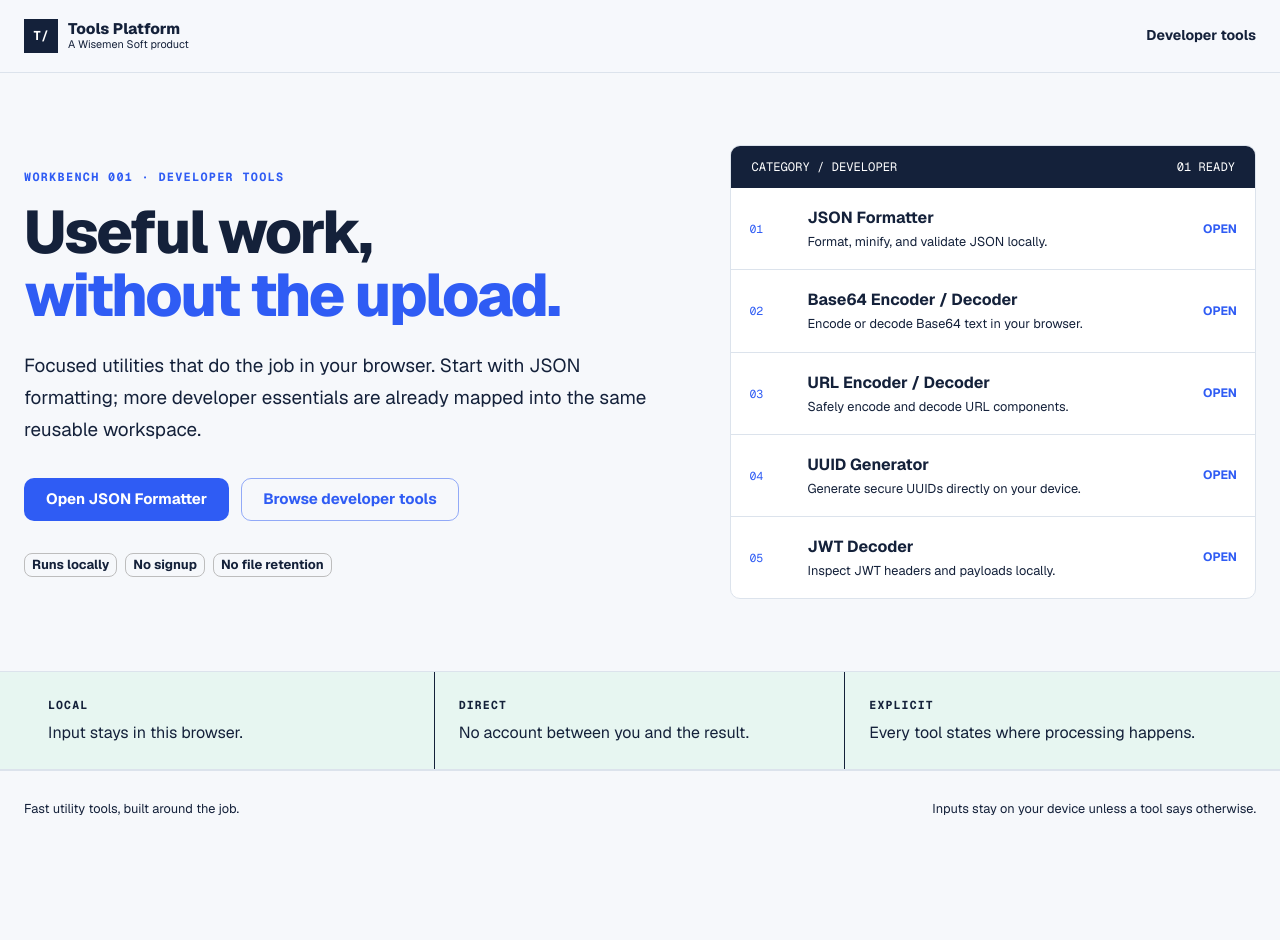
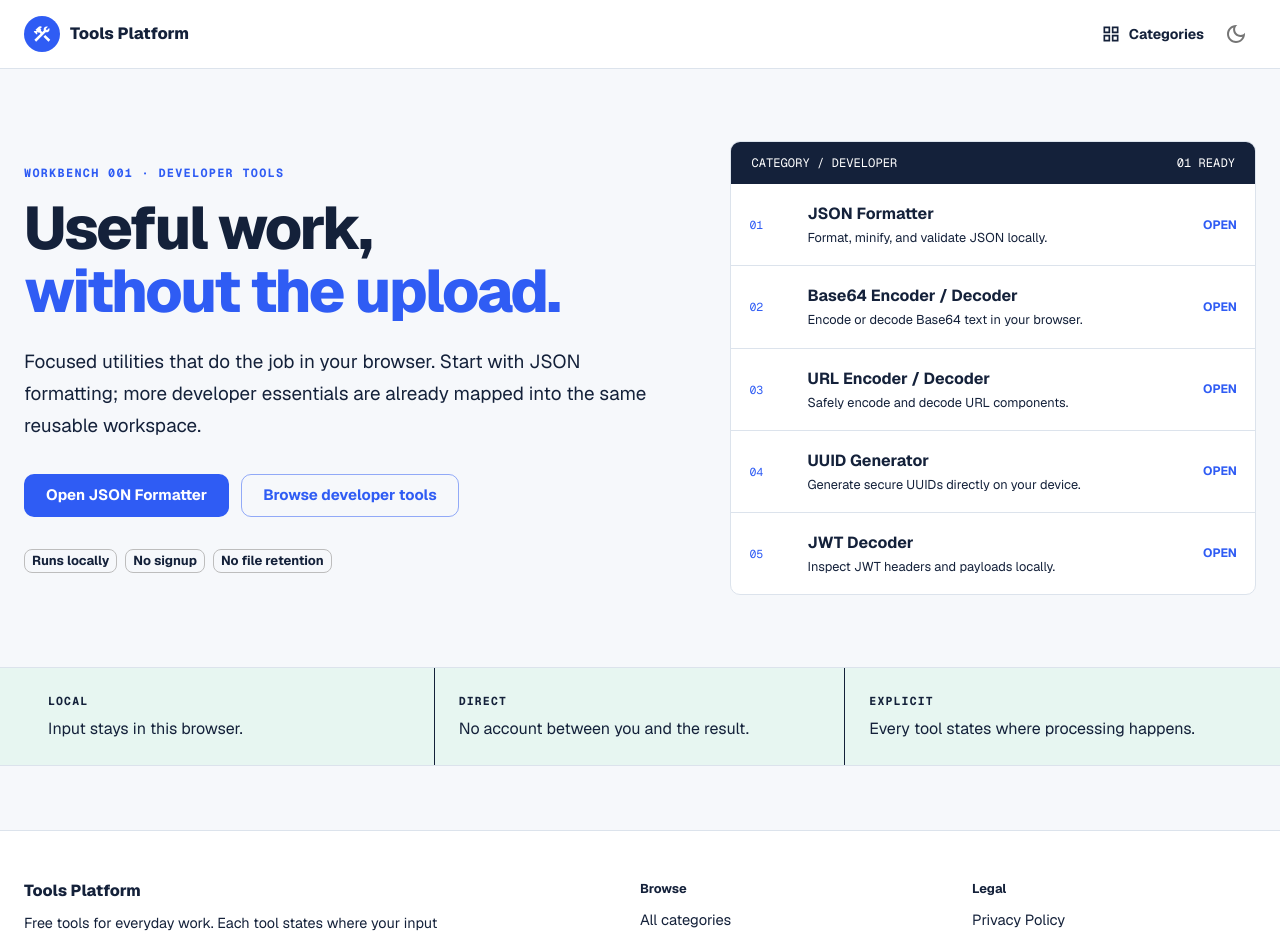
Before and after one commit to wasimakram516/tools-platform-frontend, a Next.js app: page / in a window 1280 px wide. Shown: the top 940 px of the page. Before the commit the page ends 847 px from the top, so only its background shows below. Built offline with nearby package versions, Linux system fonts and the light colour scheme; no server answers; what @mui/material-nextjs would draw is missing.

Commit message:
feat(layout): rebuild header, footer, and page frame

```diff
--- a/components/layout/site-footer.tsx
+++ b/components/layout/site-footer.tsx
@@ -1,22 +1,102 @@
-import { Box, Container, Stack, Typography } from "@mui/material";
+import { Box, Container, Link, Stack, Typography } from "@mui/material";
 import type { ReactNode } from "react";
+import { NextLink } from "@/components/ui/next-link";
+import { WisemenSoftLogo } from "@/components/ui/wisemen-soft-logo";
+import { LEGAL_DOCUMENTS } from "@/lib/legal/legal-content";
+import { COMPANY_NAME, COMPANY_URL } from "@/lib/site-config";
+import { getAvailableToolCategories } from "@/lib/tools/tool-registry";
+
+interface FooterLinkGroupProps {
+  links: ReadonlyArray<{ href: string; label: string }>;
+  title: string;
+}
 
 /**
- * Renders the compact product footer.
+ * Renders one titled column of footer links.
+ */
+function FooterLinkGroup({ links, title }: FooterLinkGroupProps): ReactNode {
+  return (
+    <Stack aria-label={title} component="nav" sx={{ gap: 1.25 }}>
+      <Typography color="text.secondary" component="h2" sx={{ fontSize: "0.8rem", fontWeight: 700 }}>
+        {title}
+      </Typography>
+      {links.map((link) => (
+        <Link
+          color="text.primary"
+          component={NextLink}
+          href={link.href}
+          key={link.href}
+          sx={{ fontSize: "0.92rem" }}
+        >
+          {link.label}
+        </Link>
+      ))}
+    </Stack>
+  );
+}
+
+/**
+ * Renders the product footer: brand blurb, browse and legal links, and company attribution.
  */
 export function SiteFooter(): ReactNode {
+  const browseLinks = [
+    { href: "/categories", label: "All categories" },
+    ...getAvailableToolCategories().map((category) => ({
+      href: `/categories/${category.slug}`,
+      label: category.name,
+    })),
+  ];
+  const legalLinks = LEGAL_DOCUMENTS.map((document) => ({
+    href: `/${document.slug}`,
+    label: document.title,
+  }));
+
   return (
-    <Box component="footer" sx={{ borderTop: "1px solid", borderColor: "divider", py: 3.5 }}>
-      <Container maxWidth="xl">
+    <Box
+      component="footer"
+      sx={{ bgcolor: "background.paper", borderTop: "1px solid", borderColor: "divider", mt: 8 }}
+    >
+      <Container maxWidth="xl" sx={{ py: { xs: 5, md: 6 } }}>
+        <Box
+          sx={{
+            display: "grid",
+            gap: { xs: 4, md: 6 },
+            gridTemplateColumns: { xs: "1fr", sm: "repeat(2, 1fr)", md: "2fr 1fr 1fr" },
+          }}
+        >
+          <Box sx={{ maxWidth: 420 }}>
+            <Typography sx={{ fontWeight: 750 }}>Tools Platform</Typography>
+            <Typography color="text.secondary" sx={{ fontSize: "0.9rem", lineHeight: 1.7, mt: 1 }}>
+              Free tools for everyday work. Each tool states where your input is processed, and
+              nothing needs an account.
+            </Typography>
+          </Box>
+          <FooterLinkGroup links={browseLinks} title="Browse" />
+          <FooterLinkGroup links={legalLinks} title="Legal" />
+        </Box>
+
         <Stack
           direction={{ xs: "column", sm: "row" }}
-          sx={{ gap: 1, justifyContent: "space-between" }}
+          sx={{
+            alignItems: { xs: "flex-start", sm: "center" },
+            borderTop: "1px solid",
+            borderColor: "divider",
+            gap: 2,
+            justifyContent: "space-between",
+            mt: 5,
+            pt: 3,
+          }}
         >
+          <Stack direction="row" sx={{ alignItems: "center", gap: 1.5 }}>
+            <Typography color="text.secondary" sx={{ fontSize: "0.8rem" }}>
+              A product of
+            </Typography>
+            <Link href={COMPANY_URL} rel="noopener" sx={{ display: "inline-flex" }}>
+              <WisemenSoftLogo />
+            </Link>
+          </Stack>
           <Typography color="text.secondary" sx={{ fontSize: "0.8rem" }}>
-            Fast utility tools, built around the job.
-          </Typography>
-          <Typography color="text.secondary" sx={{ fontSize: "0.8rem" }}>
-            Inputs stay on your device unless a tool says otherwise.
+            {`© ${new Date().getFullYear()} ${COMPANY_NAME}. All rights reserved.`}
           </Typography>
         </Stack>
       </Container>
--- a/components/layout/site-header.tsx
+++ b/components/layout/site-header.tsx
@@ -1,4 +1,8 @@
-import { Box, Container, Link, Stack, Typography } from "@mui/material";
+import ConstructionIcon from "@mui/icons-material/Construction";
+import GridViewOutlinedIcon from "@mui/icons-material/GridViewOutlined";
+import { Box, Button, Container, Stack, Typography } from "@mui/material";
+import { ColorModeToggle } from "@/components/ui/color-mode-toggle";
+import { NextLink } from "@/components/ui/next-link";
 import type { ReactNode } from "react";
 
 /**
@@ -9,62 +13,58 @@ export function SiteHeader(): ReactNode {
     <Box
       component="header"
       sx={{
-        bgcolor: "rgba(247, 249, 252, 0.92)",
+        bgcolor: "background.paper",
         borderBottom: "1px solid",
         borderColor: "divider",
-        position: "relative",
-        zIndex: 2,
+        position: "sticky",
+        top: 0,
+        zIndex: "appBar",
       }}
     >
       <Container maxWidth="xl">
         <Stack
           direction="row"
-          sx={{
-            alignItems: "center",
-            justifyContent: "space-between",
-            minHeight: 72,
-          }}
+          sx={{ alignItems: "center", justifyContent: "space-between", minHeight: 68 }}
         >
-          <Link
+          <Stack
+            aria-label="Tools Platform home"
+            component={NextLink}
+            direction="row"
             href="/"
-            color="inherit"
-            underline="none"
-            sx={{ alignItems: "center", display: "inline-flex", gap: 1.25 }}
+            sx={{ alignItems: "center", color: "inherit", gap: 1.25, textDecoration: "none" }}
           >
             <Box
               aria-hidden="true"
               sx={{
-                bgcolor: "text.primary",
-                color: "common.white",
-                display: "grid",
-                fontFamily: "var(--font-geist-mono)",
-                fontSize: "0.8rem",
-                fontWeight: 700,
-                height: 34,
-                placeItems: "center",
-                width: 34,
+                alignItems: "center",
+                bgcolor: "primary.main",
+                borderRadius: 2.5,
+                color: "primary.contrastText",
+                display: "inline-flex",
+                height: 36,
+                justifyContent: "center",
+                width: 36,
               }}
             >
-              T/
+              <ConstructionIcon sx={{ fontSize: 20 }} />
             </Box>
             <Box>
-              <Typography sx={{ fontSize: "0.96rem", fontWeight: 750, lineHeight: 1.1 }}>
+              <Typography sx={{ fontSize: "1.02rem", fontWeight: 750, lineHeight: 1.15 }}>
                 Tools Platform
               </Typography>
-              <Typography color="text.secondary" sx={{ fontSize: "0.68rem", lineHeight: 1.2 }}>
-                A Wisemen Soft product
-              </Typography>
             </Box>
-          </Link>
-
-          <Link
-            href="/categories/developer-tools"
-            color="text.primary"
-            underline="hover"
-            sx={{ fontSize: "0.88rem", fontWeight: 650 }}
-          >
-            Developer tools
-          </Link>
+          </Stack>
+          <Stack component="nav" aria-label="Primary" direction="row" sx={{ alignItems: "center", gap: 0.5 }}>
+            <Button
+              color="inherit"
+              component={NextLink}
+              href="/categories"
+              startIcon={<GridViewOutlinedIcon />}
+            >
+              Categories
+            </Button>
+            <ColorModeToggle />
+          </Stack>
         </Stack>
       </Container>
     </Box>
```
Also changed, not shown: components/layout/page-frame.tsx (added, +19 -0 lines).
